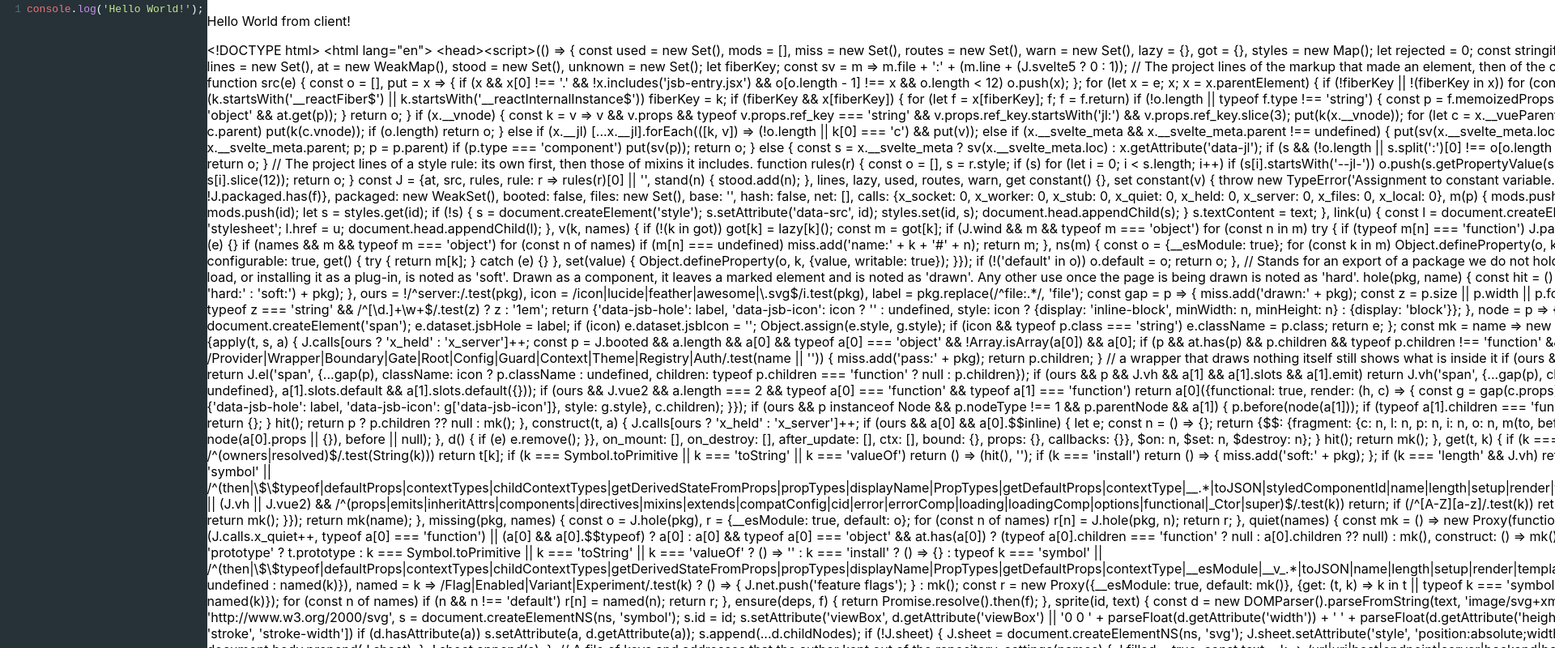
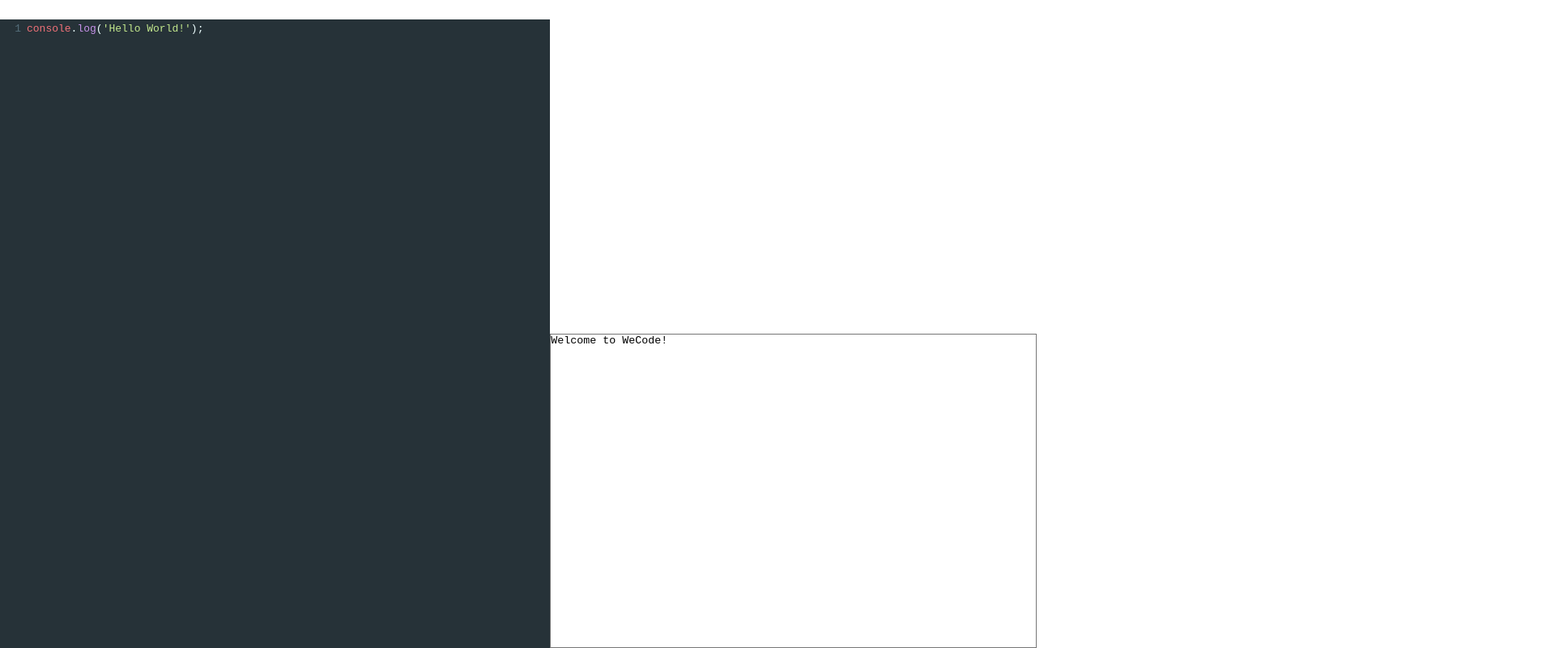
Before and after one commit to ZhuonanLin/wecode, a React (Create React App) app in the folder client/: page / in a window 1280 px wide. Shown: the top 800 px of the page at 81% size, 1920 px wide, since content can reach past the window. Built offline with nearby package versions, Linux system fonts and the light colour scheme; no server answers.

Commit message:
Add more components

```diff
--- a/client/src/components/App.js
+++ b/client/src/components/App.js
@@ -8,25 +8,25 @@ class App extends Component {
   constructor(props) {
     super(props);
     this.state = {
-      serverResponse: null
+      messages: 'Welcome to WeCode!\n'
     };
   }
 
-  callServer() {
-    fetch(`${serverURL}/`)
+  checkServerConnection() {
+    fetch(`${serverURL}/check`)
       .then(res => res.text())
-      .then(text => this.setState({ serverResponse: text }))
+      .then(text => this.setState({ messages: this.state.messages + text + '\n' }))
       .catch(err => err);
   }
 
   componentDidMount() {
-    this.callServer();
+    this.checkServerConnection();
   }
 
   render() {
     return (
       <Layout
-        serverMessage={this.state.serverResponse}
+        messages={this.state.messages}
       />
     );
   }
--- /dev/null
+++ b/client/src/components/ChatWindow.css
@@ -0,0 +1,4 @@
+.ChatWindow {
+  height: 100%;
+  width: 100%;
+}
--- /dev/null
+++ b/client/src/components/ChatWindow.js
@@ -0,0 +1,14 @@
+import React, { Component } from 'react';
+import './ChatWindow.css';
+
+class ChatWindow extends Component {
+  render() {
+    return (
+      <div className='ChatWindow'>
+        {this.props.children}
+      </div>
+    );
+  }
+}
+
+export default ChatWindow;
--- a/client/src/components/CodeEditor.css
+++ b/client/src/components/CodeEditor.css
@@ -1,7 +1,9 @@
 .CodeEditor {
   height: 100%;
+  width: 100%;
 }
 
 .CodeMirror {
   height: 100%;
+  width: 100%;
 }
--- /dev/null
+++ b/client/src/components/Console.css
@@ -0,0 +1,10 @@
+.Console {
+  margin: 0;
+  padding: 0;
+  border-width: 1px;
+  height: calc(100% - 2px);
+  width: calc(100% - 2px);
+  outline: none;
+  overflow: auto;
+  resize: none;
+}
--- /dev/null
+++ b/client/src/components/Console.js
@@ -0,0 +1,16 @@
+import React, { Component } from 'react';
+import './Console.css';
+
+class Console extends Component {
+  render() {
+    return (
+      <textarea
+        className='Console'
+        readOnly
+        value={this.props.messages}
+      />
+    );
+  }
+}
+
+export default Console;
--- /dev/null
+++ b/client/src/components/InfoBar.css
@@ -0,0 +1,4 @@
+.InfoBar {
+  min-height: 1.5rem;
+  width: 100%;
+}
--- /dev/null
+++ b/client/src/components/InfoBar.js
@@ -0,0 +1,14 @@
+import React, { Component } from 'react';
+import './InfoBar.css';
+
+class InfoBar extends Component {
+  render() {
+    return (
+      <div className='InfoBar'>
+        {this.props.children}
+      </div>
+    );
+  }
+}
+
+export default InfoBar;
--- a/client/src/components/Layout.css
+++ b/client/src/components/Layout.css
@@ -2,13 +2,25 @@
   min-height: 100vh;
   display: grid;
   grid-template-columns: auto auto;
-  grid-template-areas: "left right";
+  grid-template-rows: auto 1fr 1fr;
+  grid-template-areas:
+    "top top"
+    "left right-top"
+    "left right-bottom";
 }
 
-.LeftColumn {
+.TopArea {
+  grid-area: top;
+}
+
+.LeftArea {
   grid-area: left;
 }
 
-.RightColumn {
-  grid-area: right;
+.RightTopArea {
+  grid-area: right-top;
 }
+
+.RightBottomArea {
+  grid-area: right-bottom;
+}
--- a/client/src/components/Layout.js
+++ b/client/src/components/Layout.js
@@ -1,39 +1,27 @@
 import React, { Component } from 'react';
 import './Layout.css';
 
+import ChatWindow from './ChatWindow';
 import CodeEditor from './CodeEditor';
-
-class LeftColumn extends Component {
-  render() {
-    return (
-      <div className='LeftColumn'>
-        {this.props.children}
-      </div>
-    );
-  }
-}
-
-class RightColumn extends Component {
-  render() {
-    return (
-      <div className='RightColumn'>
-        {this.props.children}
-      </div>
-    );
-  }
-}
+import Console from './Console';
+import InfoBar from './InfoBar';
 
 class Layout extends Component {
   render() {
     return (
       <div className='Layout'>
-        <LeftColumn>
+        <div className='TopArea'>
+          <InfoBar />
+        </div>
+        <div className='LeftArea'>
           <CodeEditor mode='javascript' />
-        </LeftColumn>
-        <RightColumn>
-          <p>Hello World from client!</p>
-          <p>{this.props.serverMessage}</p>
-        </RightColumn>
+        </div>
+        <div className='RightTop'>
+          <ChatWindow />
+        </div>
+        <div className='RightBottom'>
+          <Console messages={this.props.messages} />
+        </div>
       </div>
     );
   }
```
Also changed, not shown: 1 other file (tests, documents, lock files or other folders).
